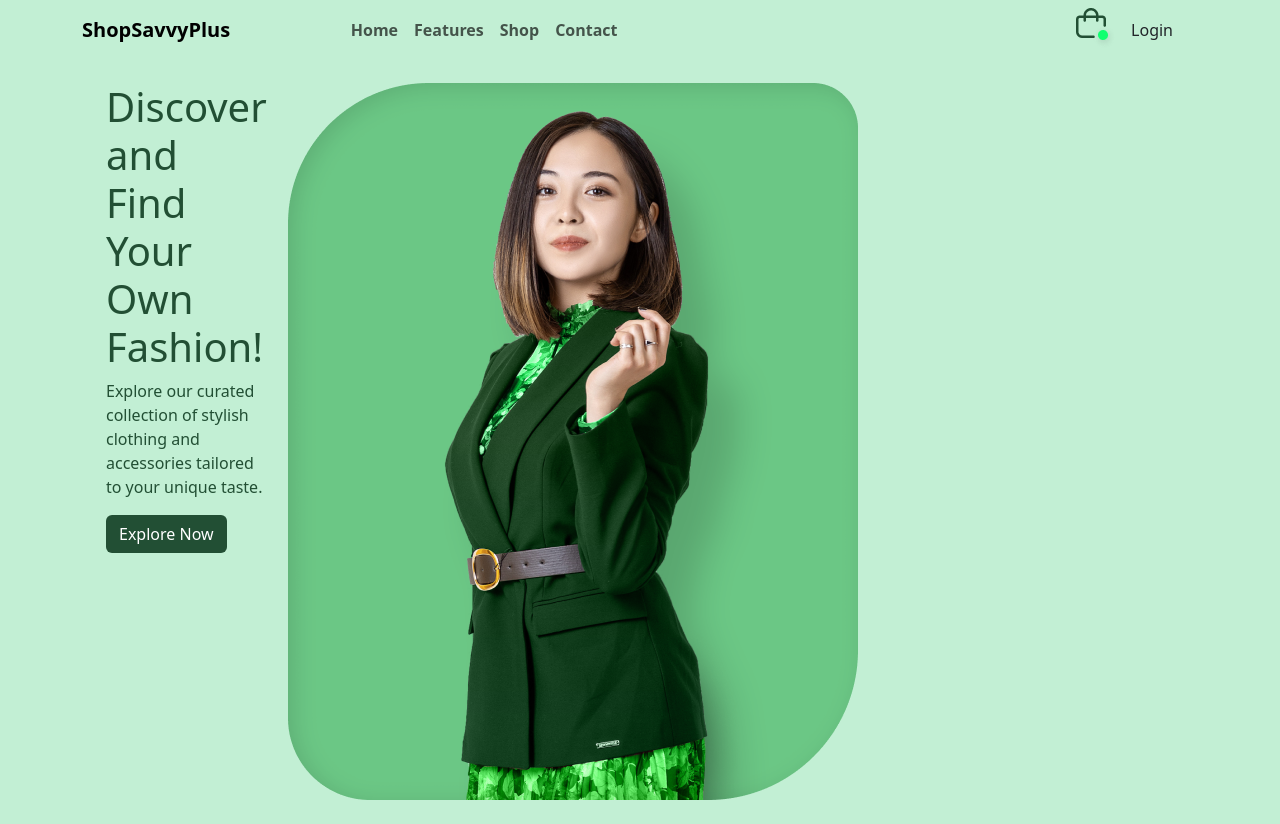
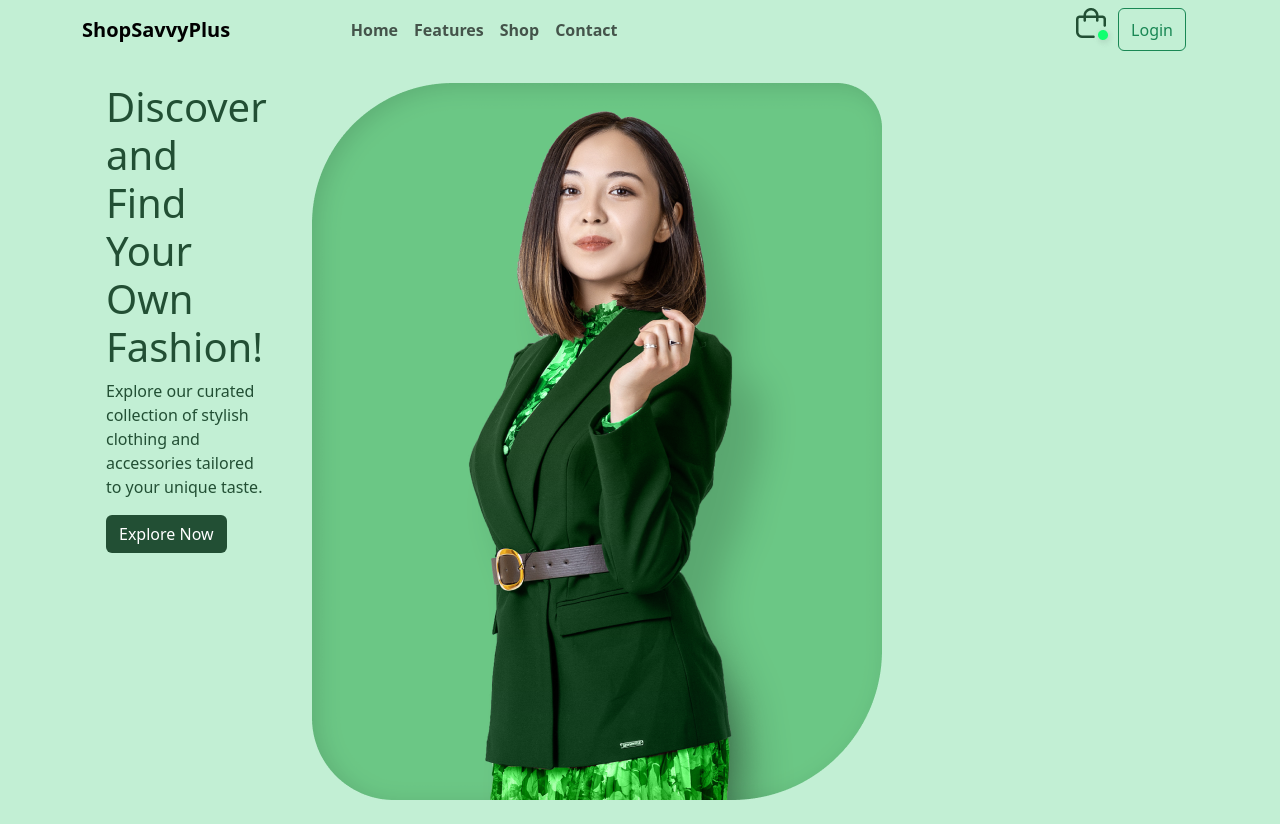
Before and after one commit to ShopSavvyPlus/frontend, a plain HTML site: page index.html in a window 1280 px wide. Drawn offline with nearby package versions, Linux system fonts and the light colour scheme.

Commit message:
"#2 button added"

```diff
--- a/index.html
+++ b/index.html
@@ -43,7 +43,7 @@
           </div>
           <div class="container d-flex justify-content-end">
             <img src="images/cart.png" alt="" />
-            <button class="btn">Login</button>
+            <button class="btn btn-outline-success">Login</button>
           </div>
         </div>
       </nav>
@@ -62,7 +62,7 @@
             </p>
             <button class="btn mycolor">Explore Now</button>
           </div>
-          <div class="col-md-2 col-sm-1 col-lg-2">
+          <div class="col-md-2 col-sm-1 col-lg-2 ms-4">
             <img src="images/Mask group.png" alt="" />
           </div>
         </div>
```
